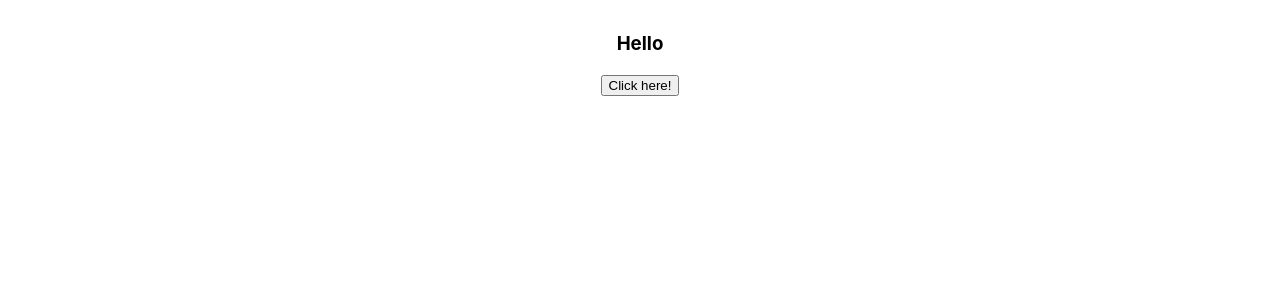
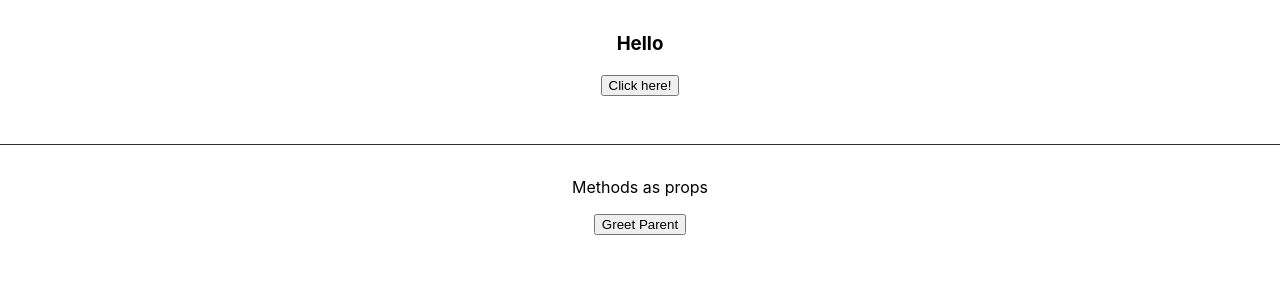
Before and after one commit to Unit-Git/ReactJS-beginner-Codevolution, a React (Create React App) app: page / in a window 1280 px wide. Shown: the top 300 px of the page. Built offline with nearby package versions, Linux system fonts and the light colour scheme.

Commit message:
Method as props

```diff
--- a/src/App.js
+++ b/src/App.js
@@ -1,17 +1,18 @@
 import React from 'react';
 import './App.css';
 import EventBind from './components/EventBind';
+import ParentConmponent from './components/ParentConmponent';
 // import Message from './components/Message';
 // import Counter from './components/Counter';
 // import FunctionClick from './components/FunctionClick';
 // import ClassClick from './components/ClassClick';
 
-// const devider = {
-// 	marginBottom: '2rem',
-// 	marginTop: '3rem',
-// 	width: '100%',
-// 	borderBottom: '1px solid #333',
-// };
+const devider = {
+	marginBottom: '2rem',
+	marginTop: '3rem',
+	width: '100%',
+	borderBottom: '1px solid #333',
+};
 
 function App() {
 	return (
@@ -23,6 +24,10 @@ function App() {
 			{/* <FunctionClick />
 			<ClassClick /> */}
 			<EventBind />
+			<div style={devider}></div>
+			<p>Methods as props</p>
+			<p></p>
+			<ParentConmponent />
 		</div>
 	);
 }
--- /dev/null
+++ b/src/components/ChildComponent.jsx
@@ -0,0 +1,11 @@
+import React from 'react';
+
+const ChildComponent = (props) => {
+	return (
+		<div>
+			<button onClick={() => props.greetHandler('Child')}>Greet Parent</button>
+		</div>
+	);
+};
+
+export default ChildComponent;
--- /dev/null
+++ b/src/components/ParentConmponent.jsx
@@ -0,0 +1,25 @@
+import React, { Component, Fragment } from 'react';
+import ChildComponent from './ChildComponent';
+
+class ParentConmponent extends Component {
+	constructor(props) {
+		super(props);
+
+		this.state = {
+			parentName: 'parent',
+		};
+	}
+
+	greetParent = (childName) => {
+		alert(`Hello ${this.state.parentName} from ${childName}`);
+	};
+	render() {
+		return (
+			<Fragment>
+				<ChildComponent greetHandler={this.greetParent} />
+			</Fragment>
+		);
+	}
+}
+
+export default ParentConmponent;
```
